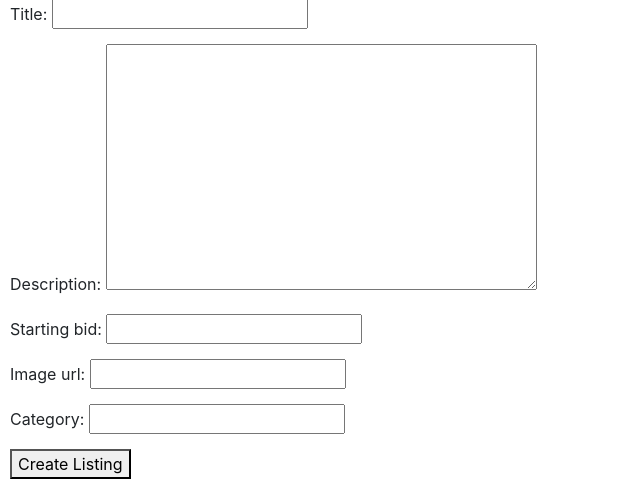
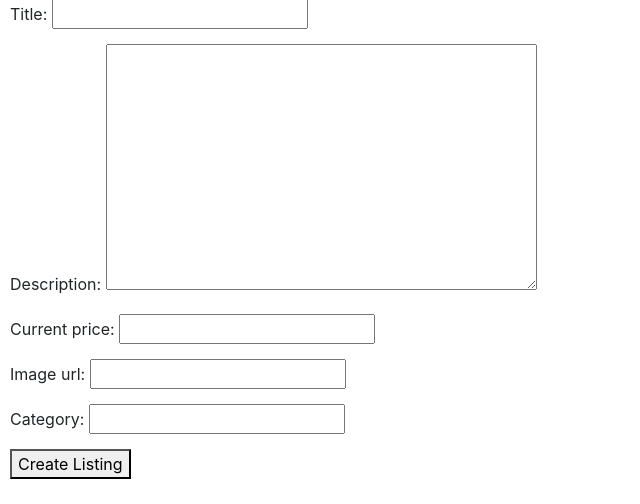
Before and after one commit to ZayRex/e-commerce-django, a Django app: page /create_listing in a window 1280 px wide. Shown: the part 164-668 px from the top of the page, without its empty margins (0-640 px from the left). Run offline with Django 3.2, Linux system fonts and the light colour scheme; the visitor is signed in with stand-in values (Sample User, id 1); some libraries are stand-ins or nearby versions.

Commit message:
replace starting bid with current price

```diff
--- a/auctions/forms.py
+++ b/auctions/forms.py
@@ -5,4 +5,4 @@ class ListingForm(forms.ModelForm):
 
     class Meta:
         model = AuctionListing
-        fields = ['title', 'description', 'starting_bid', 'image_url', 'category']
+        fields = ['title', 'description', 'current_price', 'image_url', 'category']
--- a/auctions/models.py
+++ b/auctions/models.py
@@ -9,12 +9,13 @@ class User(AbstractUser):
 class AuctionListing(models.Model):
     title = models.CharField(max_length=64)
     description = models.TextField(max_length=500)
-    starting_bid = models.DecimalField(max_digits=10, decimal_places=2, validators=[MinValueValidator(0.01)])
+    current_price = models.DecimalField(max_digits=10, decimal_places=2, validators=[MinValueValidator(0.01)])
     image_url = models.URLField(blank=True, null=True)
     category = models.CharField(max_length=50, blank=True, null=True)
     owner = models.ForeignKey(User, on_delete=models.CASCADE)
     creation_time = models.DateField(blank=True, null=True)
     ending_time = models.DateField(blank=True, null=True)
+    highest_bidder = models.ForeignKey(User, on_delete=models.SET_NULL, blank=True, null=True, related_name='bids')
 
 class Comment(models.Model):
     listing = models.ForeignKey(AuctionListing, on_delete=models.CASCADE)
--- a/auctions/templates/auctions/index.html
+++ b/auctions/templates/auctions/index.html
@@ -7,8 +7,10 @@
     <div>
         <h4>{{listing.title}}</h4>
         {{listing.description}}
-        {{listing.starting_bid}}
+        {{listing.current_price}}
         {{listingn.description}}
+        {% if user.is_authenticated %}
+        {% endif %}
         <img src="{{ listing.image_url }}" alt="No image for this listing">
         <hr>
     </div>
--- a/auctions/views.py
+++ b/auctions/views.py
@@ -1,6 +1,6 @@
 from django.contrib.auth import authenticate, login, logout
 from django.db import IntegrityError
-from django.http import HttpResponse, HttpResponseRedirect
+from django.http import HttpResponse, HttpResponseRedirect, HttpResponseForbidden
 from django.shortcuts import render
 from django.urls import reverse
 from .models import User, AuctionListing
@@ -67,6 +67,8 @@ def register(request):
 
 def create_listing(request):
     owner = request.user
+    if not owner.is_authenticated:
+        return HttpResponseForbidden()
     if request.method == 'POST':
         form = ListingForm(request.POST)
         if form.is_valid():
```
